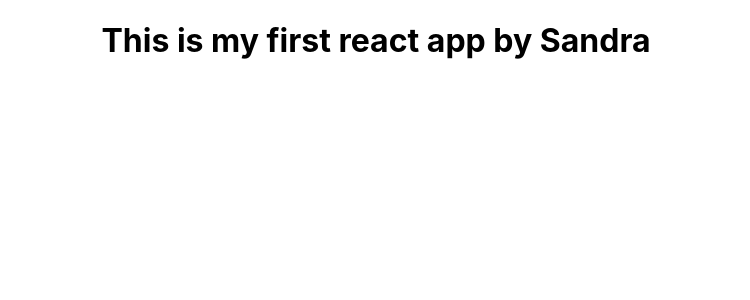
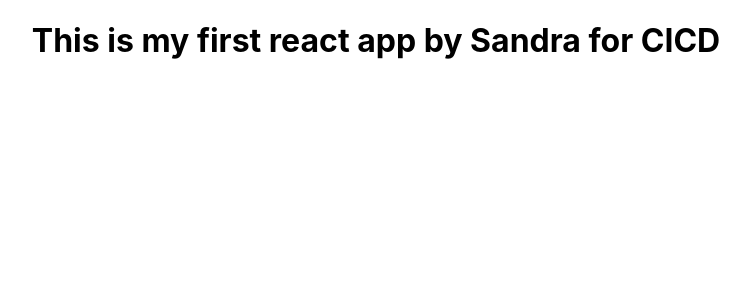
Before and after one commit to sandra-vera1/JenkinsApp, a React (Create React App) app: page / in a window 1280 px wide. Shown: the top 300 px of the page, without its empty margins (264-1014 px from the left). Built offline with nearby package versions, Linux system fonts and the light colour scheme.

Commit message:
Updated App.js

```diff
--- a/src/App.js
+++ b/src/App.js
@@ -18,7 +18,7 @@ function App() {
           Learn React
         </a>
       </header>*/}
-      <h1>This is my first react app by Sandra</h1>
+      <h1>This is my first react app by Sandra for CICD</h1>
     </div>
   );
 }
```
